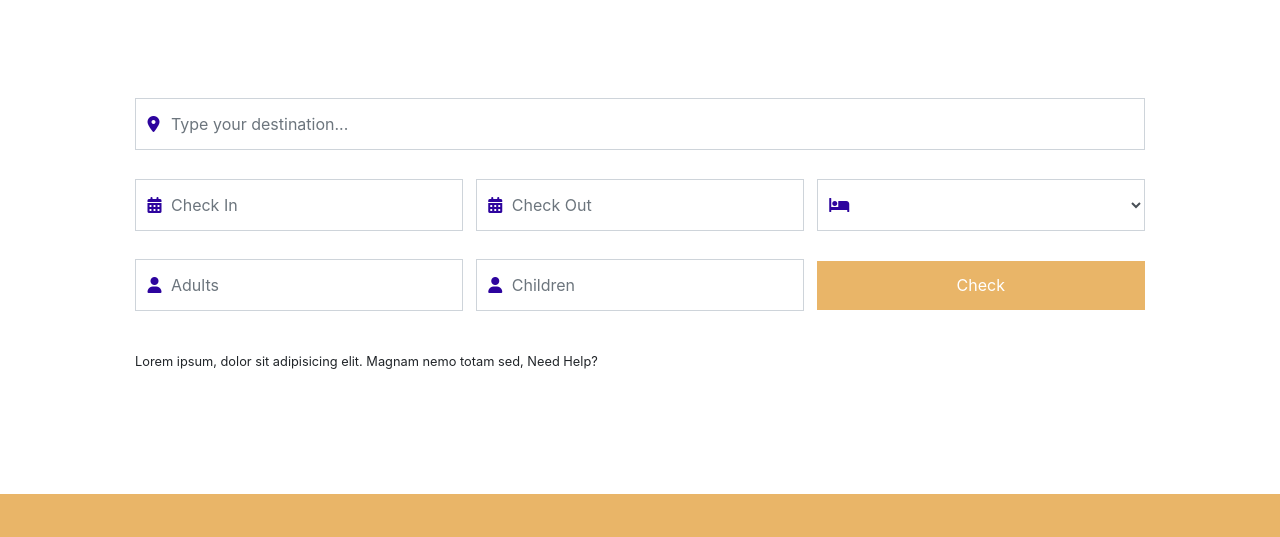
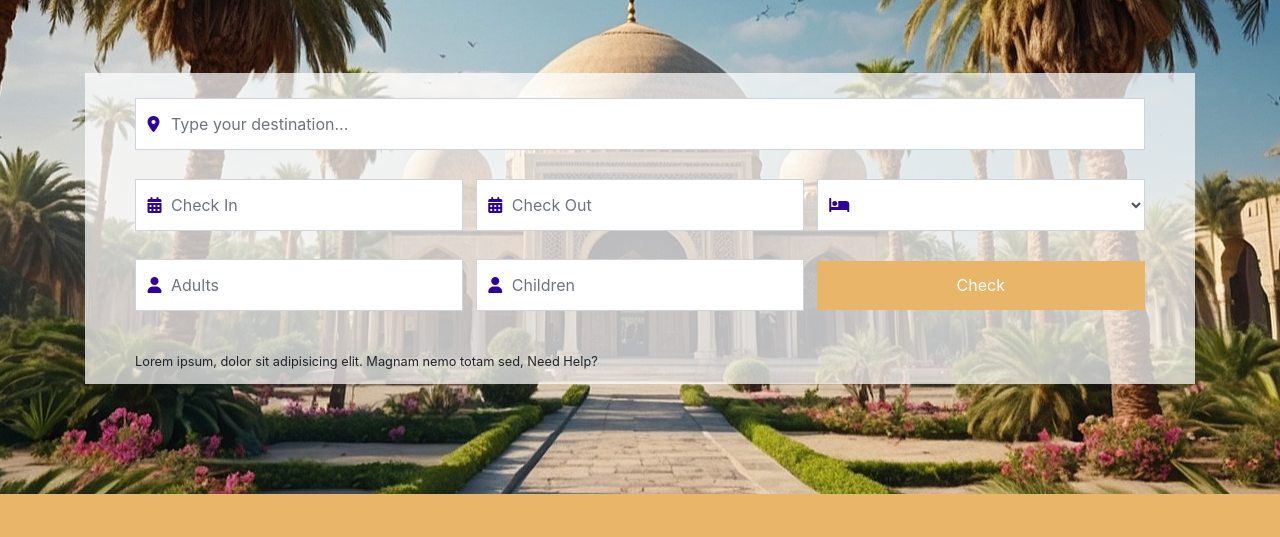
Before and after one commit to MessikaO/LEVEL-Hotel-reservation-website, a plain HTML site: page index.html in a window 1280 px wide. Shown: the part 111-648 px from the top of the page. Drawn offline with nearby package versions, Linux system fonts and the light colour scheme; the site is published under a folder, as on GitHub Pages, so addresses that start at the root find nothing.

Commit message:
Design Upload

```diff
--- a/asssets/css/style.css
+++ b/asssets/css/style.css
@@ -75,7 +75,7 @@ a {
 }
 
 .hero {
-    background: url(/asssets/img/Default_Scenic_Islamic_garden_with_palm_trees_5.jpg);
+    background: url(../img/Default_Scenic_Islamic_garden_with_palm_trees_5.jpg);
     background-position: center;
     height: 515px;
     display: flex;
```
